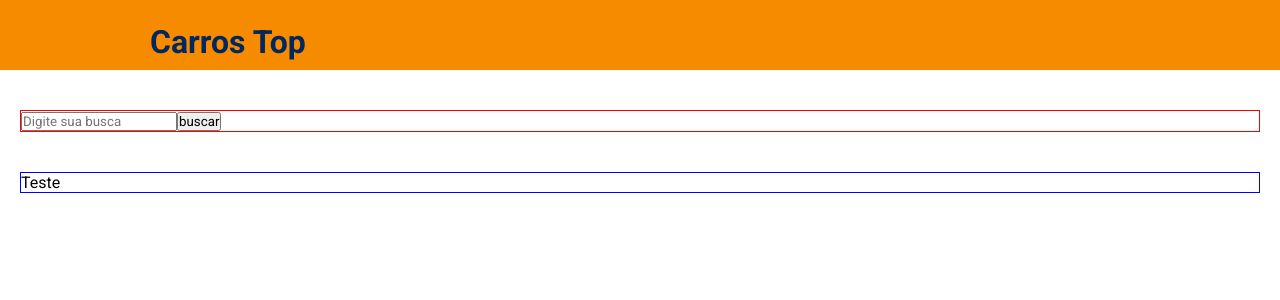
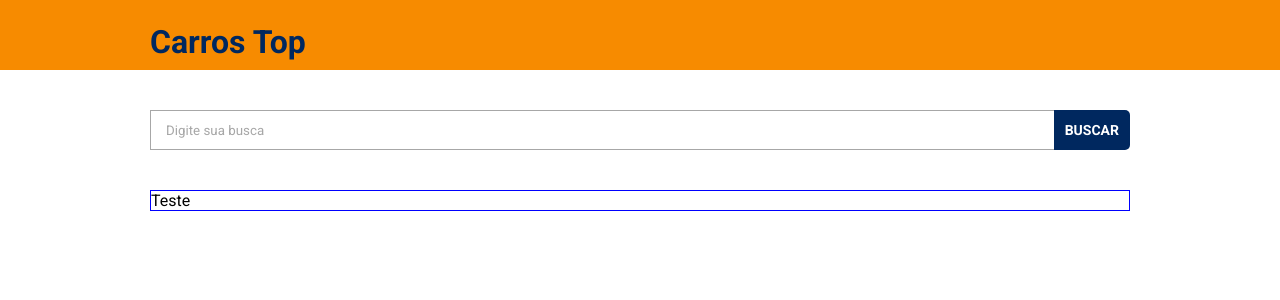
Before and after one commit to cauerg44/carros-top-react, a React (Vite) app: page / in a window 1280 px wide. Shown: the top 300 px of the page. Built offline with nearby package versions, Linux system fonts and the light colour scheme.

Commit message:
SearchBar done

```diff
--- a/src/components/SearchBar/index.tsx
+++ b/src/components/SearchBar/index.tsx
@@ -1,8 +1,10 @@
+import './styles.css'
+
 export default function SearchBar() {
     return (
-        <form>
-            <input type="text" placeholder="Digite sua busca" />
-            <button type="submit">buscar</button>
+        <form className="ct-search-bar">
+            <input className="ct-form-control" type="text" placeholder="Digite sua busca" />
+            <button className="ct-search-bar-submit" type="submit">buscar</button>
         </form>
     )
 }
--- /dev/null
+++ b/src/components/SearchBar/styles.css
@@ -0,0 +1,33 @@
+.ct-search-bar {
+    display: flex;
+}
+
+.ct-search-bar input {
+    padding: 0 15px;
+    border: 1px solid var(--ct-color-font-placeholder);
+    border-right: none;
+}
+
+.ct-search-bar input::placeholder {
+    color: var(--ct-color-font-placeholder);
+}
+
+.ct-search-bar input:focus {
+    outline: none;
+}
+
+.ct-form-control {
+    height: 40px;
+    width: 100%;
+}
+
+.ct-search-bar-submit {
+    background-color: var(--ct-color-bg-tertiary);
+    color: var(--ct-color-font-quaterary);
+    font-size: 14px;
+    font-weight: 700;
+    text-transform: uppercase;
+    padding: 0 11px;
+    border: none;
+    border-radius: 0 5px 5px 0;
+}
--- a/src/index.css
+++ b/src/index.css
@@ -3,12 +3,14 @@
 :root {
   --ct-color-bg-primary: #fff;
   --ct-color-bg-secondary: #F78B00;
+  --ct-color-bg-tertiary: #00285F;
 
   --ct-color-primary: #000;
   --ct-color-secondary: #585858;
 
   --ct-color-font-tertiary: #00285F;
   --ct-color-font-quaterary: #fff;
+  --ct-color-font-placeholder: #a7a7a7;
 }
 
 * {
--- a/src/routes/Catalog/index.tsx
+++ b/src/routes/Catalog/index.tsx
@@ -8,7 +8,7 @@
         <>
             <Header />
             <main className="ct-catalog-main">
-                <section id="ct-catalog-section">
+                <section id="ct-catalog-section" className="ct-container">
                     <div className="ct-search-bar-container">
                         <SearchBar />
                     </div>
--- a/src/routes/Catalog/styles.css
+++ b/src/routes/Catalog/styles.css
@@ -5,7 +5,6 @@
 
 .ct-search-bar-container {
     margin-bottom: 40px;
-    border: 1px solid red;
 }
 
 .ct-catalog-cards-container {
```
